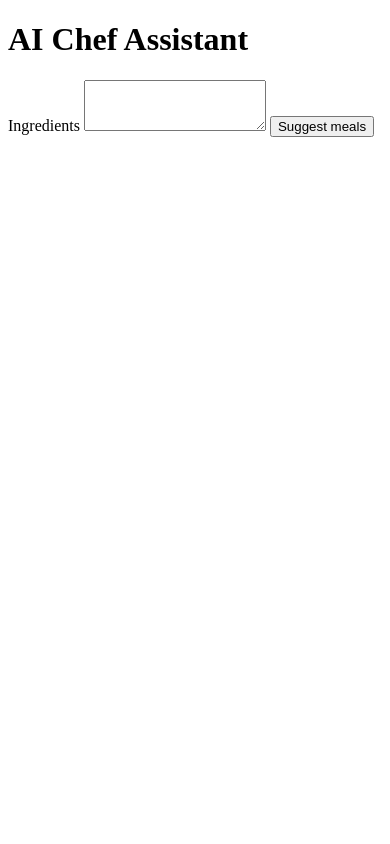
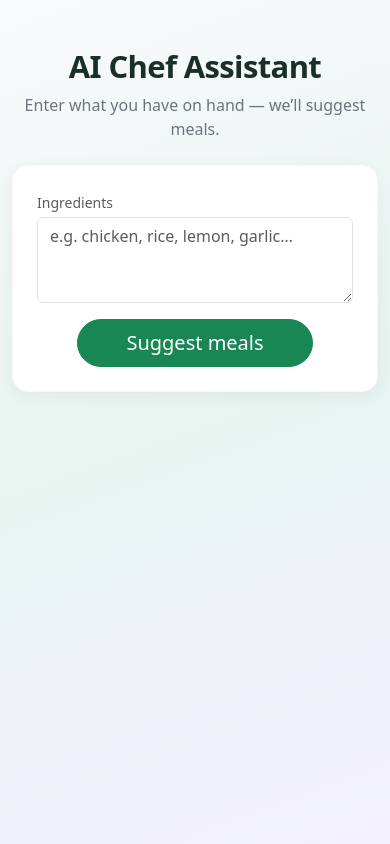
Before and after one commit to C0derM0hamed/Chef-Ai, a Django app: page / in a window 390 px wide. Run offline with Django 5.2, Linux system fonts and the light colour scheme; some libraries are stand-ins or nearby versions.

Commit message:
feat: add Bootstrap layout, meal cards, and loading state
- Center ingredients form and primary action
- Render meals as responsive cards with instructions
- Show loading line while the model generates suggestions

Made-with: Cursor

```diff
--- a/kitchen/templates/kitchen/index.html
+++ b/kitchen/templates/kitchen/index.html
@@ -2,22 +2,136 @@
 <html lang="en">
   <head>
     <meta charset="utf-8" />
+    <meta name="viewport" content="width=device-width, initial-scale=1" />
     <title>AI Chef Assistant</title>
+    <link
+      href="https://cdn.jsdelivr.net/npm/bootstrap@5.3.3/dist/css/bootstrap.min.css"
+      rel="stylesheet"
+      integrity="sha384-QWTKZyjpPEjISv5WaRU9OFeRpok6YctnYmDr5pNlyT2bRjXh0JMhjY6hW+ALEwIH"
+      crossorigin="anonymous"
+    />
+    <style>
+      body {
+        min-height: 100vh;
+        background: linear-gradient(160deg, #f8fafc 0%, #e8f4f0 50%, #f3f0ff 100%);
+      }
+      .hero-title {
+        letter-spacing: -0.02em;
+        color: #1a2f25;
+      }
+      .card {
+        border: none;
+        box-shadow: 0 0.5rem 1.25rem rgba(15, 60, 45, 0.08);
+        border-radius: 1rem;
+      }
+      .input-surface {
+        max-width: 32rem;
+        border-radius: 1rem;
+        box-shadow: 0 0.25rem 1rem rgba(15, 60, 45, 0.06);
+      }
+    </style>
   </head>
   <body>
-    <h1>AI Chef Assistant</h1>
-    <form id="chef-form" method="post" action="{% url 'chef_assistant' %}">
+    <div class="container py-5">
+      <div class="text-center mb-4">
+        <h1 class="hero-title display-5 fw-semibold">AI Chef Assistant</h1>
+        <p class="text-secondary mb-0">Enter what you have on hand — we’ll suggest meals.</p>
+      </div>
+
+      <form
+        id="chef-form"
+        class="d-flex flex-column align-items-center mb-4"
+        method="post"
+        action="{% url 'chef_assistant' %}"
+      >
         {% csrf_token %}
-      <label for="ingredients">Ingredients</label>
-      <textarea id="ingredients" name="ingredients" rows="3" required></textarea>
-      <button type="submit">Suggest meals</button>
+        <div class="w-100 input-surface bg-white p-4 border border-light">
+          <label for="ingredients" class="form-label small text-muted mb-1"
+            >Ingredients</label
+          >
+          <textarea
+            class="form-control"
+            id="ingredients"
+            name="ingredients"
+            rows="3"
+            placeholder="e.g. chicken, rice, lemon, garlic…"
+            required
+          ></textarea>
+          <div class="d-flex justify-content-center mt-3">
+            <button type="submit" class="btn btn-success btn-lg px-5 rounded-pill">
+              Suggest meals
+            </button>
+          </div>
+        </div>
       </form>
-    <p id="loading" hidden>Generating…</p>
-    <div id="results"></div>
+
+      <p
+        id="loading"
+        class="text-center text-secondary fw-medium mb-3"
+        hidden
+      >
+        Generating meal ideas for you…
+      </p>
+
+      <div id="results" class="row g-3 justify-content-center"></div>
+    </div>
+
+    <script
+      src="https://cdn.jsdelivr.net/npm/bootstrap@5.3.3/dist/js/bootstrap.bundle.min.js"
+      integrity="sha384-YvpcrYf0tY3lHB60NNkmXc5s9fDVZLESaAA55NDzOxhy9GkcIdslK1eN7N6jIeHz"
+      crossorigin="anonymous"
+    ></script>
     <script>
       const form = document.getElementById("chef-form");
       const loading = document.getElementById("loading");
       const results = document.getElementById("results");
+
+      function renderError(msg) {
+        results.innerHTML =
+          '<div class="col-12 col-md-8"><div class="alert alert-danger" role="alert">' +
+          msg +
+          "</div></div>";
+      }
+
+      function renderMeals(meals) {
+        results.innerHTML = "";
+        if (!meals || meals.length === 0) {
+          results.innerHTML =
+            '<p class="text-center text-secondary">No meals returned. Try different ingredients.</p>';
+          return;
+        }
+        meals.forEach((m) => {
+          const col = document.createElement("div");
+          col.className = "col-12 col-md-6 col-lg-5";
+          const time =
+            m.cooking_time != null
+              ? m.cooking_time + " min"
+              : "—";
+          const steps = (m.instructions || [])
+            .map(
+              (s) =>
+                '<li class="mb-1">' +
+                s.replaceAll("<", "&lt;").replaceAll(">", "&gt;") +
+                "</li>"
+            )
+            .join("");
+          col.innerHTML =
+            '<div class="card h-100">' +
+            '<div class="card-body d-flex flex-column">' +
+            '<h2 class="card-title h5 mb-1">' +
+            (m.name || "Meal") +
+            "</h2>" +
+            '<p class="small text-muted mb-2">Cooking time: ' +
+            time +
+            "</p>" +
+            "<ol class='ps-3 mb-0 small flex-grow-1'>" +
+            steps +
+            "</ol>" +
+            "</div></div>";
+          results.appendChild(col);
+        });
+      }
+
       form.addEventListener("submit", async (e) => {
         e.preventDefault();
         const fd = new FormData(form);
@@ -26,6 +140,7 @@
         ).value;
         loading.hidden = false;
         results.innerHTML = "";
+        try {
           const res = await fetch(form.action, {
             method: "POST",
             headers: { "X-CSRFToken": csrf },
@@ -34,14 +149,14 @@
           const data = await res.json();
           loading.hidden = true;
           if (data.error) {
-          results.textContent = data.error;
+            renderError(data.error);
             return;
           }
-        (data.meals || []).forEach((m) => {
-          const el = document.createElement("div");
-          el.textContent = m.name + " — " + m.cooking_time + " min";
-          results.appendChild(el);
-        });
+          renderMeals(data.meals);
+        } catch (err) {
+          loading.hidden = true;
+          renderError("Something went wrong. Check your network and try again.");
+        }
       });
     </script>
   </body>
```
Lines whose indentation alone changed are shown as unchanged.
